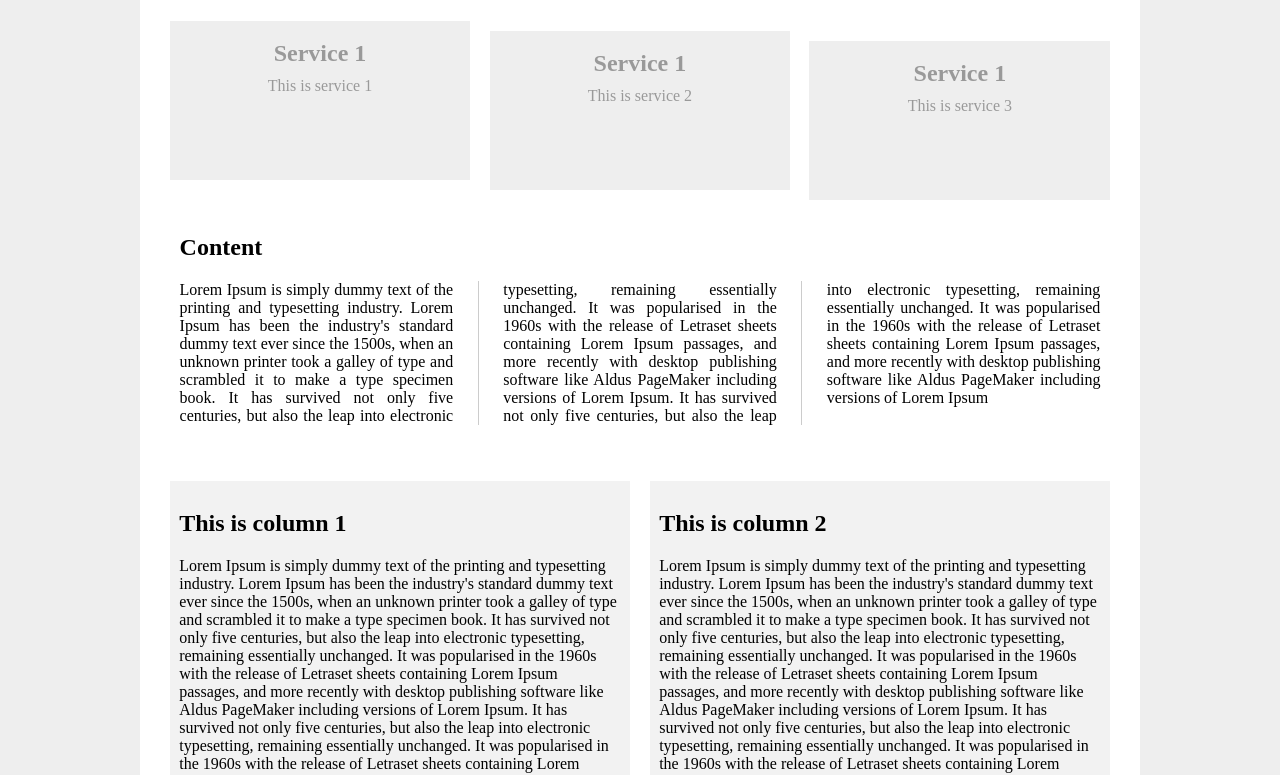
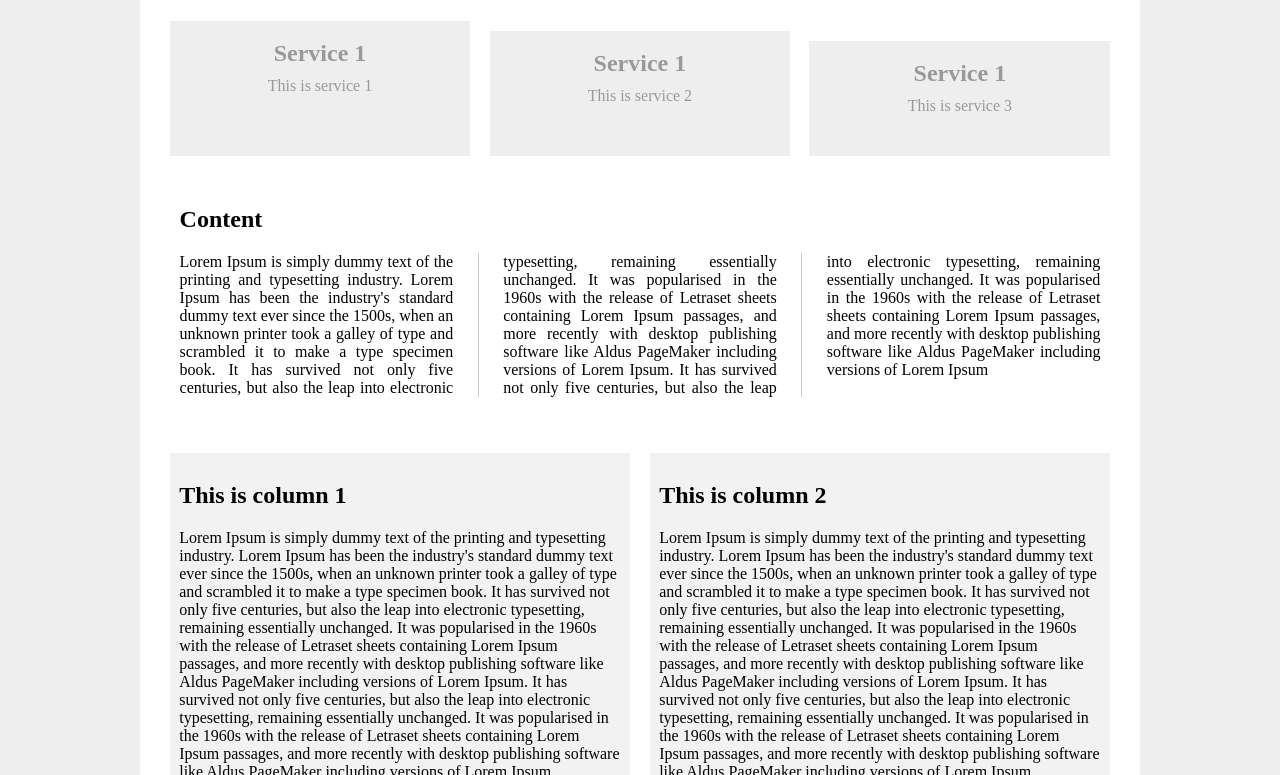
Before and after one commit to leanhvu21042001/css-positioning, a website: page index.html in a window 1280 px wide. Shown: the part 59-834 px from the top of the page. Drawn offline with Linux system fonts and the light colour scheme.

Commit message:
clipping content

```diff
--- a/index.html
+++ b/index.html
@@ -3,7 +3,7 @@
   <head>
     <meta charset="UTF-8" />
     <meta name="viewport" content="width=device-width, initial-scale=1.0" />
-    <title>Video 11: Z-index & Stacking Order</title>
+    <title>Video 12: Clipping Content (&What next)</title>
     <style>
       body {
         background: #eee;
@@ -25,6 +25,13 @@
         content: "";
         display: block;
         clear: both;
+      }
+
+      /* hôm nay học thêm 2 cái này nè :)  */
+      .services {
+        max-height: 150px;
+        overflow: hidden;
+        /* visibility: hidden; */
       }
 
       .services::after {
```
